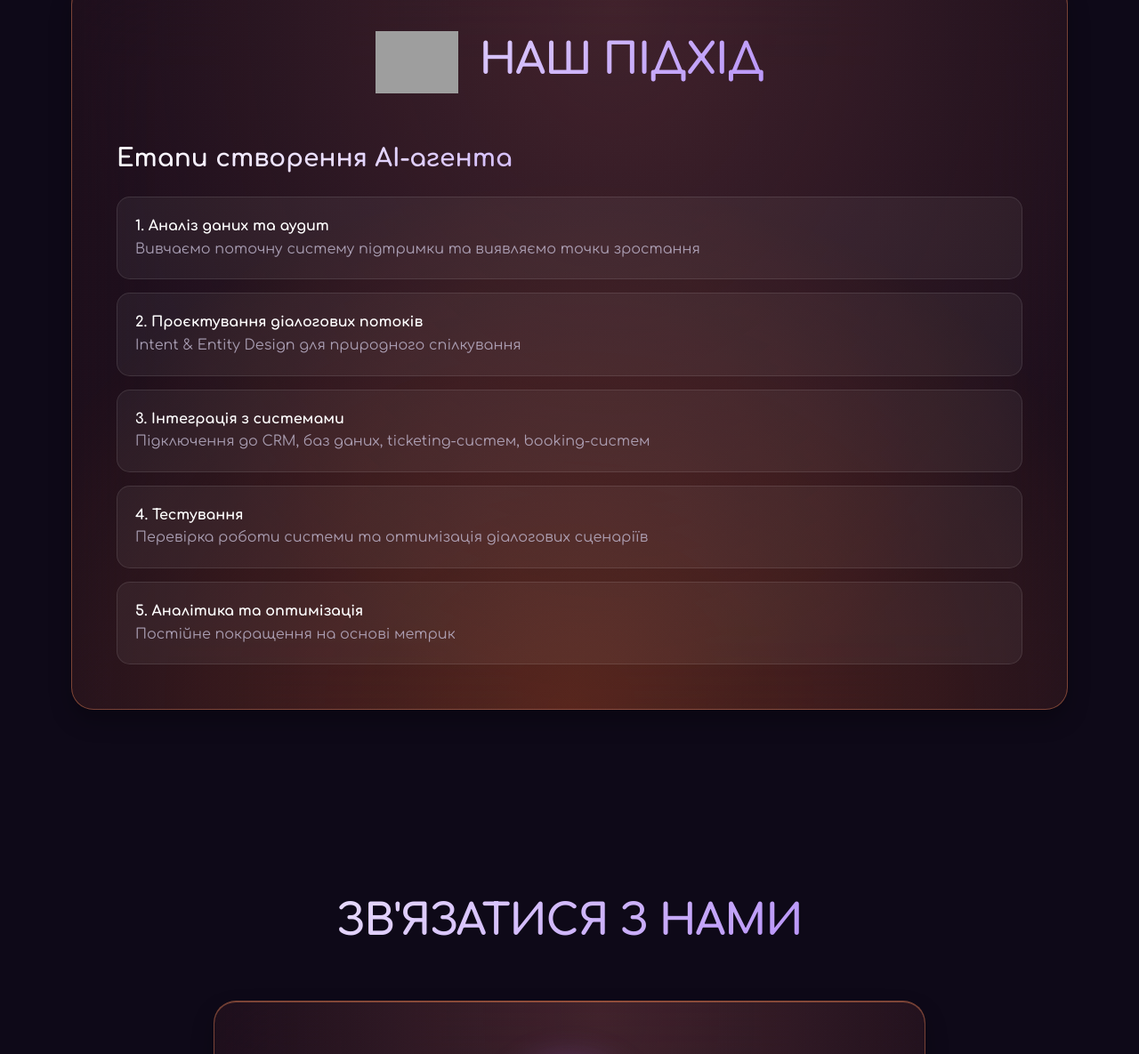
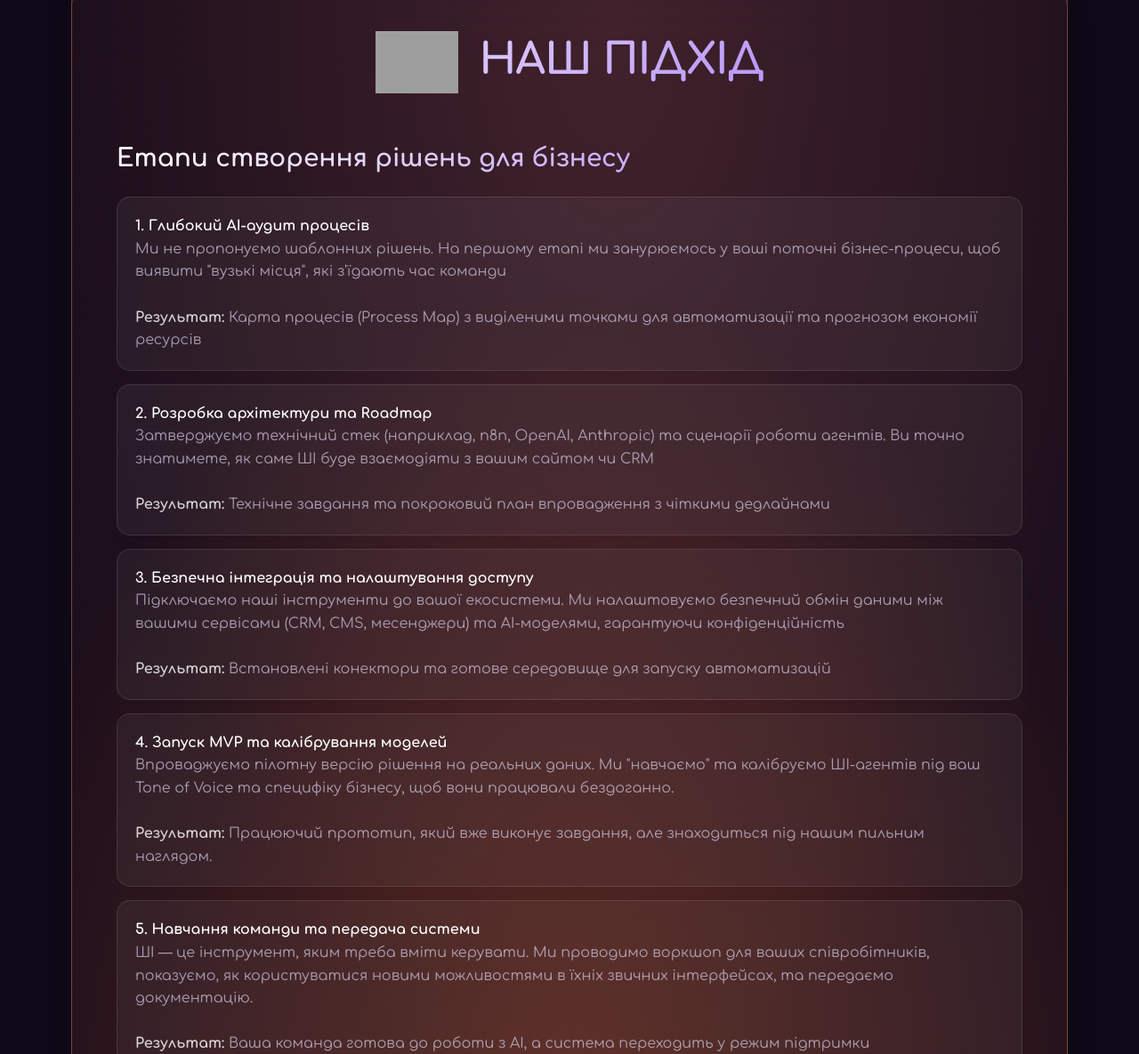
Before and after one commit to rapolya-art/aceverse, a plain HTML site: page index.html in a window 1280 px wide. Shown: the part 9875-11060 px from the top of the page at 89% size. Drawn offline with nearby package versions, Linux system fonts and the light colour scheme; grey boxes are pictures that could not be loaded; animation ran at ten frames a second; a script that the page names is missing.

Commit message:
Update index.html

```diff
--- a/index.html
+++ b/index.html
@@ -893,7 +893,7 @@
             style="position: relative; z-index: 2; text-align: center; opacity: 0; transform: translateY(20px); transition: all 0.8s ease-out; pointer-events: none; margin-top: 300px;">
             <h2
                 style="font-size: 40px; background: linear-gradient(to right, #fff, #a06ff6); -webkit-background-clip: text; -webkit-text-fill-color: transparent; margin-bottom: 20px; filter: drop-shadow(0 0 10px rgba(160, 111, 246, 0.5));">
-                Зробимо із AI хаосу<br>рішення яке працює
+                Зробимо із хаосу<br>ШІ рішення які працюють на вас.
             </h2>
         </div>
     </section>
@@ -929,34 +929,57 @@
                 <h2 style="color: #fff;"><img src="https://pub-0c8edf09080540b191d021f3bf02a5a6.r2.dev/logo.png"
                         alt="Logo" style="height: 70px; vertical-align: middle; margin-right: 10px;"> НАШ ПІДХІД</h2>
 
-                <h3 style="font-size: 28px; margin: 30px 0 20px;">Етапи створення AI-агента</h3>
+                <h3 style="font-size: 28px; margin: 30px 0 20px;">Етапи створення рішень для бізнесу</h3>
                 <ul style="list-style: none; padding: 0;">
                     <li
                         style="padding: 20px; background: rgba(255,255,255,0.05); border-radius: 15px; margin-bottom: 15px; border: 1px solid rgba(255,255,255,0.1);">
-                        <strong>1. Аналіз даних та аудит</strong><br>
-                        <span style="opacity: 0.8;">Вивчаємо поточну систему підтримки та виявляємо точки
-                            зростання</span>
+                        <strong>1. Глибокий AI-аудит процесів</strong><br>
+                        <span style="opacity: 0.8;">Ми не пропонуємо шаблонних рішень. На першому етапі ми занурюємось у
+                            ваші поточні бізнес-процеси, щоб виявити "вузькі місця", які з'їдають час команди<br><br>
+
+                            <strong>Результат:</strong> Карта процесів (Process Map) з виділеними точками для
+                            автоматизації та прогнозом
+                            економії ресурсів</span>
                     </li>
                     <li
                         style="padding: 20px; background: rgba(255,255,255,0.05); border-radius: 15px; margin-bottom: 15px; border: 1px solid rgba(255,255,255,0.1);">
-                        <strong>2. Проєктування діалогових потоків</strong><br>
-                        <span style="opacity: 0.8;">Intent & Entity Design для природного спілкування</span>
+                        <strong>2. Розробка архітектури та Roadmap</strong><br>
+                        <span style="opacity: 0.8;">Затверджуємо технічний стек (наприклад, n8n, OpenAI, Anthropic) та
+                            сценарії роботи агентів. Ви точно знатимете, як саме ШІ буде взаємодіяти з вашим сайтом чи
+                            CRM<br><br>
+
+                            <strong>Результат:</strong> Технічне завдання та покроковий план впровадження з чіткими
+                            дедлайнами</span>
                     </li>
                     <li
                         style="padding: 20px; background: rgba(255,255,255,0.05); border-radius: 15px; margin-bottom: 15px; border: 1px solid rgba(255,255,255,0.1);">
-                        <strong>3. Інтеграція з системами</strong><br>
-                        <span style="opacity: 0.8;">Підключення до CRM, баз даних, ticketing-систем,
-                            booking-систем</span>
+                        <strong>3. Безпечна інтеграція та налаштування доступу</strong><br>
+                        <span style="opacity: 0.8;">Підключаємо наші інструменти до вашої екосистеми. Ми налаштовуємо
+                            безпечний обмін даними між вашими сервісами (CRM, CMS, месенджери) та AI-моделями,
+                            гарантуючи конфіденційність<br><br>
+
+                            <strong>Результат:</strong> Встановлені конектори та готове середовище для запуску
+                            автоматизацій</span>
                     </li>
                     <li
                         style="padding: 20px; background: rgba(255,255,255,0.05); border-radius: 15px; margin-bottom: 15px; border: 1px solid rgba(255,255,255,0.1);">
-                        <strong>4. Тестування</strong><br>
-                        <span style="opacity: 0.8;">Перевірка роботи системи та оптимізація діалогових сценаріїв</span>
+                        <strong>4. Запуск MVP та калібрування моделей</strong><br>
+                        <span style="opacity: 0.8;">Впроваджуємо пілотну версію рішення на реальних даних. Ми "навчаємо"
+                            та калібруємо ШІ-агентів під ваш Tone of Voice та специфіку бізнесу, щоб вони працювали
+                            бездоганно.<br><br>
+                            <strong>Результат:</strong> Працюючий прототип, який вже виконує завдання, але знаходиться
+                            під
+                            нашим пильним наглядом.</span>
                     </li>
                     <li
                         style="padding: 20px; background: rgba(255,255,255,0.05); border-radius: 15px; border: 1px solid rgba(255,255,255,0.1);">
-                        <strong>5. Аналітика та оптимізація</strong><br>
-                        <span style="opacity: 0.8;">Постійне покращення на основі метрик</span>
+                        <strong>5. Навчання команди та передача системи</strong><br>
+                        <span style="opacity: 0.8;">ШІ — це інструмент, яким треба вміти керувати. Ми проводимо воркшоп
+                            для ваших співробітників, показуємо, як користуватися новими можливостями в їхніх звичних
+                            інтерфейсах, та передаємо документацію.<br><br>
+
+                            <strong>Результат:</strong> Ваша команда готова до роботи з AI, а система переходить у режим
+                            підтримки</span>
                     </li>
                 </ul>
             </div>
```
